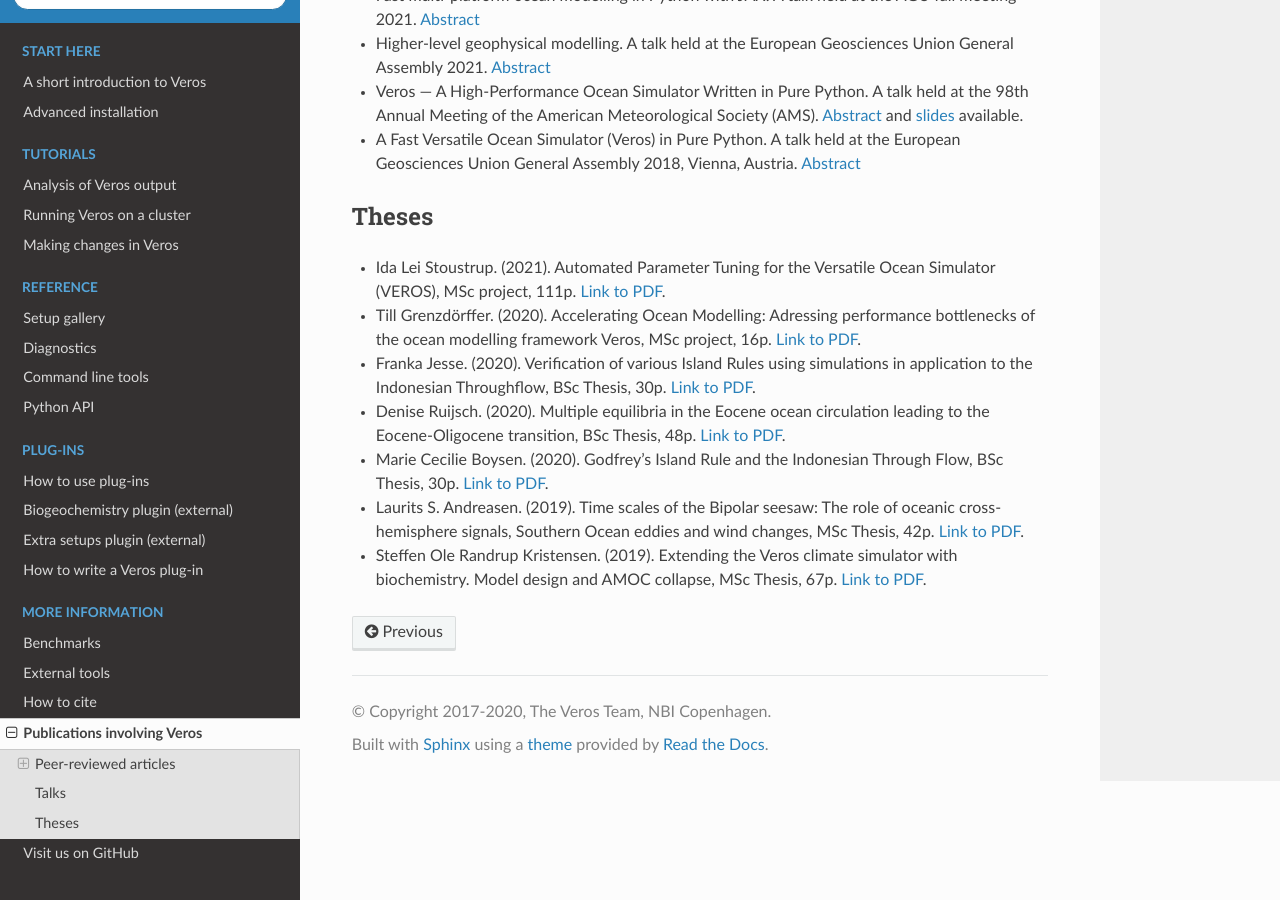
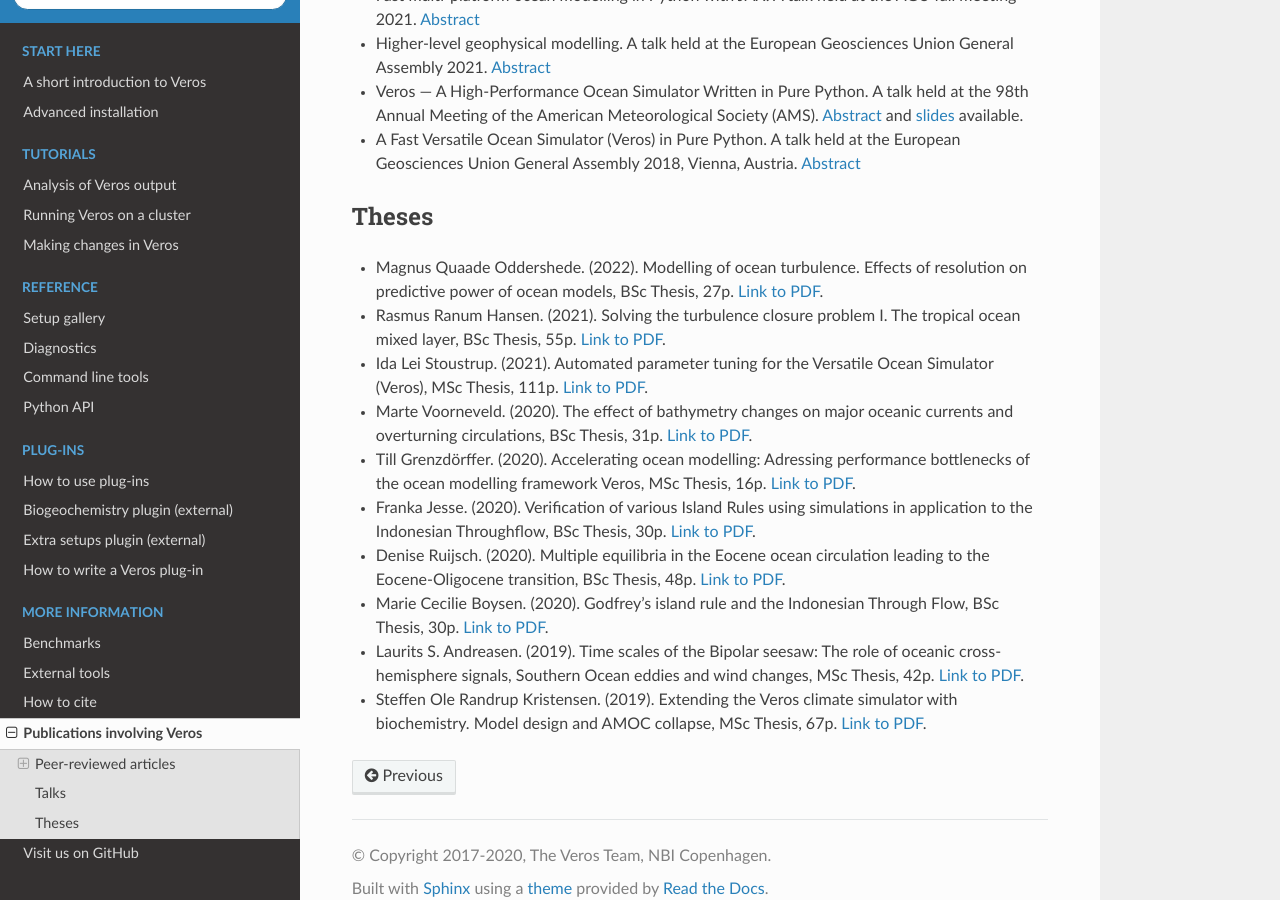
Before and after one commit to team-ocean/veros, a Sphinx documentation site: the page built from doc/more/publications.rst, in a window 1280 px wide and 900 px high, scrolled down 652 px. Built offline with Sphinx 7.4.7 and the Read the Docs theme 2.0.0, drawn with Linux system fonts in a browser that asks for light colours; pages that are not in the unit, such as notebooks, are missing from menus.

Commit message:
update publications - theses

```diff
--- a/doc/more/publications.rst
+++ b/doc/more/publications.rst
@@ -38,11 +38,20 @@ Talks
 Theses
 ------
 
-- Ida Lei Stoustrup. (2021). Automated Parameter Tuning for the Versatile Ocean Simulator (VEROS),
-  MSc project, 111p.
+- Magnus Quaade Oddershede. (2022). Modelling of ocean turbulence.
+  Effects of resolution on predictive power of ocean models, BSc Thesis, 27p.
+  `Link to PDF <https://sid.erda.dk/share_redirect/CVvcrowL22/Thesis/Magnus_Quaade_Oddershede_BSc_thesis.pdf>`__.
+- Rasmus Ranum Hansen. (2021). Solving the turbulence closure problem I. The tropical ocean mixed layer,
+  BSc Thesis, 55p.
+  `Link to PDF <https://sid.erda.dk/share_redirect/CVvcrowL22/Thesis/Rasmus_Ranum_Hansen_BSc_thesis.pdf>`__.
+- Ida Lei Stoustrup. (2021). Automated parameter tuning for the Versatile Ocean Simulator (Veros),
+  MSc Thesis, 111p.
   `Link to PDF <https://sid.erda.dk/share_redirect/CVvcrowL22/Thesis/Ida_Stoustrup_MSc_thesis.pdf>`__.
-- Till Grenzdörffer. (2020). Accelerating Ocean Modelling: Adressing performance bottlenecks of
-  the ocean modelling framework Veros, MSc project, 16p.
+- Marte Voorneveld. (2020). The effect of bathymetry changes on major oceanic currents and
+  overturning circulations, BSc Thesis, 31p.
+  `Link to PDF <https://sid.erda.dk/share_redirect/CVvcrowL22/Thesis/Marte_Voorneveld_BSc_thesis.pdf>`__.
+- Till Grenzdörffer. (2020). Accelerating ocean modelling: Adressing performance bottlenecks of
+  the ocean modelling framework Veros, MSc Thesis, 16p.
   `Link to PDF <https://sid.erda.dk/share_redirect/CVvcrowL22/Thesis/Till_Grenzdorffer_MSc_thesis.pdf>`__.
 - Franka Jesse. (2020). Verification of various Island Rules using simulations in application
   to the Indonesian Throughflow, BSc Thesis, 30p.
@@ -50,7 +59,7 @@ Theses
 - Denise Ruijsch. (2020). Multiple equilibria in the Eocene ocean circulation leading to the
   Eocene-Oligocene transition, BSc Thesis, 48p.
   `Link to PDF <https://sid.erda.dk/share_redirect/CVvcrowL22/Thesis/Denise_Ruijsch_BSc_thesis.pdf>`__.
-- Marie Cecilie Boysen. (2020). Godfrey's Island Rule and the Indonesian Through Flow,
+- Marie Cecilie Boysen. (2020). Godfrey's island rule and the Indonesian Through Flow,
   BSc Thesis, 30p.
   `Link to PDF <https://sid.erda.dk/share_redirect/CVvcrowL22/Thesis/Marie_Cecilie_Boysen_BSc_thesis.pdf>`__.
 - Laurits S. Andreasen. (2019). Time scales of the Bipolar seesaw:
```
